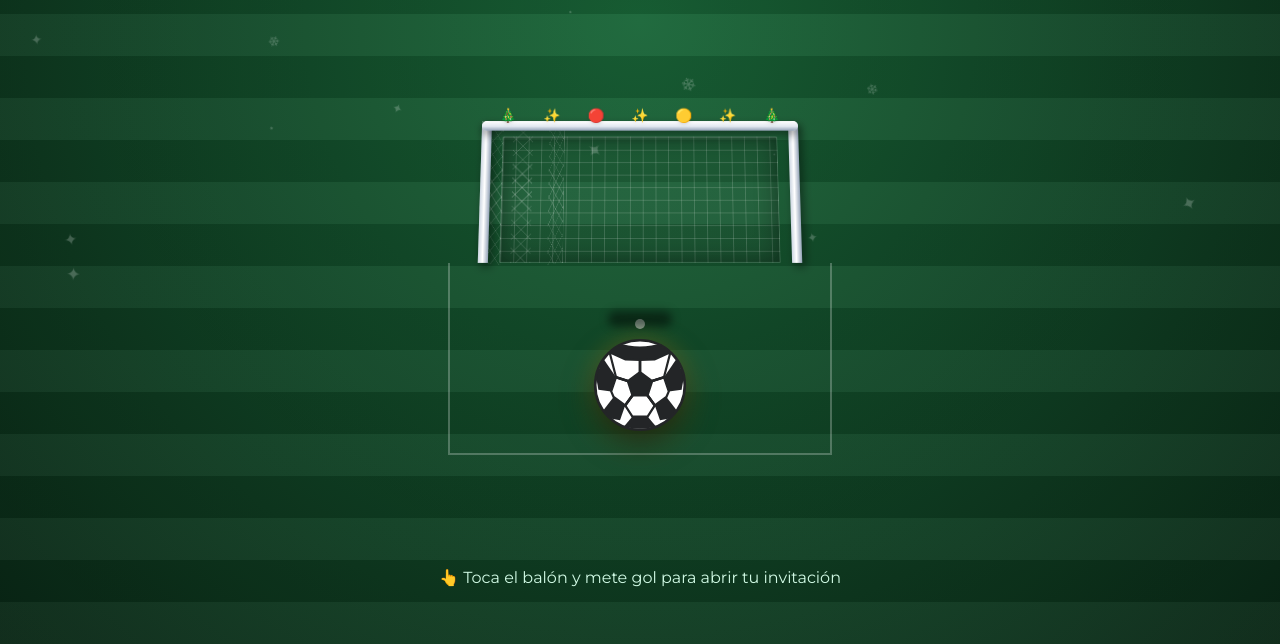
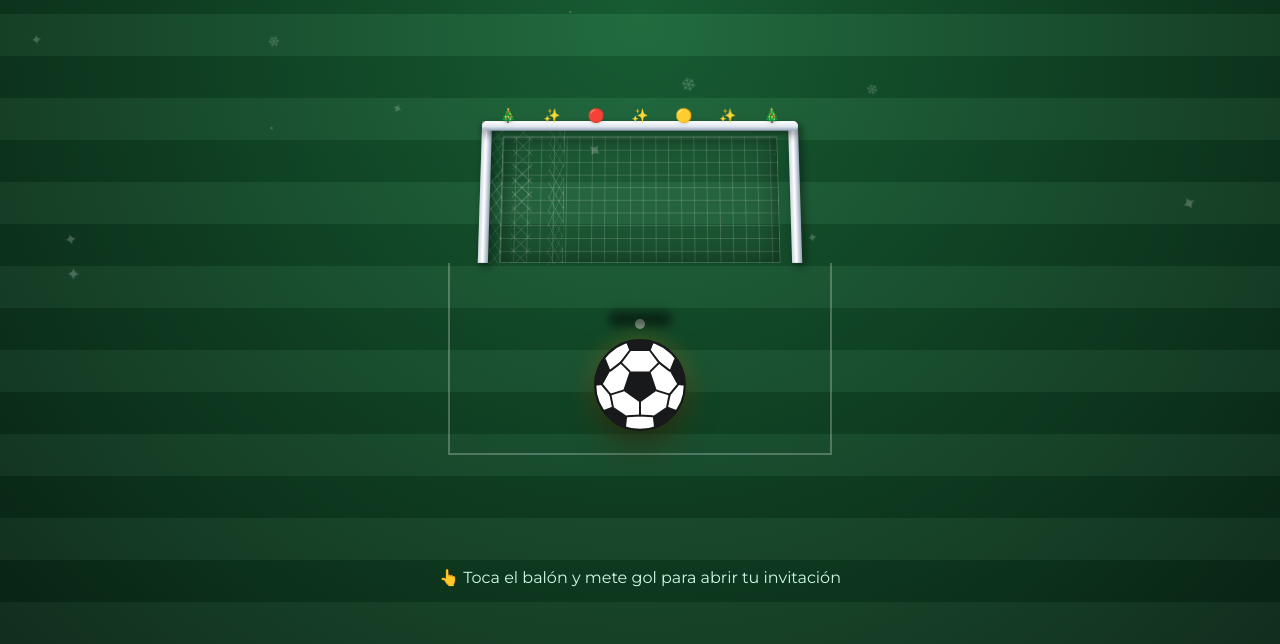
Before and after one commit to overtureloco7421/Posada, a plain HTML site: page index.html in a window 1280 px wide. Shown: the part 156-800 px from the top of the page. Drawn offline with nearby package versions, Linux system fonts and the light colour scheme; no server answers; a web font is replaced by a local one.

Commit message:
Update index.html

```diff
--- a/index.html
+++ b/index.html
@@ -174,58 +174,61 @@
           class="ball-idle w-24 h-24 rounded-full flex items-center justify-center cursor-pointer hover:scale-105 active:scale-95 transition-transform relative z-20 focus:outline-none">
           <svg viewBox="0 0 240 240" class="w-full h-full">
             <defs>
-              <clipPath id="soccerClip">
+              <clipPath id="ballVectorClip">
                 <circle cx="120" cy="120" r="112" />
               </clipPath>
             </defs>
 
-            <g clip-path="url(#soccerClip)">
-              <!-- Base blanca -->
+            <g clip-path="url(#ballVectorClip)">
+              <!-- Fondo blanco del balón -->
               <circle cx="120" cy="120" r="112" fill="#ffffff" />
 
-              <!-- Pentágono central (centro en 120,120, radio 32) -->
-              <polygon points="120,88 150.4,110.1 138.8,145.9 101.2,145.9 89.6,110.1" fill="#232527" />
+              <!-- Pentágono central invertido (base plana arriba, punta abajo, como el ejemplo 8022) -->
+              <polygon points="94,86 146,86 162,134 120,164 78,134" fill="#18191b" />
 
-              <!-- Líneas radiales que conectan cada vértice del pentágono con el anillo de hexágonos -->
-              <g stroke="#232527" stroke-width="6.5" stroke-linecap="round">
-                <line x1="120" y1="88" x2="120" y2="57" />
-                <line x1="150.4" y1="110.1" x2="179.9" y2="100.5" />
-                <line x1="138.8" y1="145.9" x2="157.1" y2="171" />
-                <line x1="101.2" y1="145.9" x2="82.9" y2="171" />
-                <line x1="89.6" y1="110.1" x2="60.1" y2="100.5" />
-              </g>
+              <!-- Gajos negros del perímetro -->
+              <!-- Tope superior -->
+              <polygon points="82,4 158,4 146,35 94,35" fill="#18191b" />
+              <!-- Lateral izquierdo alto -->
+              <polygon points="4,72 34,54 46,84 26,120 4,122" fill="#18191b" />
+              <!-- Lateral derecho alto -->
+              <polygon points="236,72 206,54 194,84 214,120 236,122" fill="#18191b" />
+              <!-- Inferior izquierdo -->
+              <polygon points="26,184 52,174 88,198 84,234 54,224" fill="#18191b" />
+              <!-- Inferior derecho -->
+              <polygon points="214,184 188,174 152,198 156,234 186,224" fill="#18191b" />
 
-              <!-- Gajos oscuros del borde exterior -->
-              <!-- Arriba -->
-              <path d="M 62,14 Q 120,34 178,14 L 196,38 L 156,56 L 120,57 L 84,56 L 44,38 Z" fill="#232527" />
-              <!-- Arriba izquierda -->
-              <path d="M 10,98 L 28,54 L 60.1,100.5 L 48,136 L 16,132 Z" fill="#232527" />
-              <!-- Arriba derecha -->
-              <path d="M 230,98 L 212,54 L 179.9,100.5 L 192,136 L 224,132 Z" fill="#232527" />
-              <!-- Abajo izquierda -->
-              <path d="M 28,184 L 54,150 L 82.9,171 L 70,208 L 46,204 Z" fill="#232527" />
-              <!-- Abajo derecha -->
-              <path d="M 212,184 L 186,150 L 157.1,171 L 170,208 L 194,204 Z" fill="#232527" />
-              <!-- Abajo centro -->
-              <path d="M 80,224 L 101,199 L 139,199 L 160,224 Q 120,235 80,224 Z" fill="#232527" />
+              <!-- Costuras (líneas de unión entre todos los gajos) -->
+              <g stroke="#18191b" stroke-width="5" stroke-linecap="round" stroke-linejoin="round" fill="none">
+                <!-- Del pentágono hacia afuera -->
+                <line x1="94" y1="86" x2="72" y2="64" />
+                <line x1="146" y1="86" x2="168" y2="64" />
+                <line x1="162" y1="134" x2="194" y2="144" />
+                <line x1="120" y1="164" x2="120" y2="196" />
+                <line x1="78" y1="134" x2="46" y2="144" />
 
-              <!-- Contornos de los hexágonos circundantes -->
-              <g fill="none" stroke="#232527" stroke-width="5.5" stroke-linejoin="round">
-                <!-- Superior izquierdo -->
-                <path d="M 84,56 L 120,57 L 120,88 L 89.6,110.1 L 60.1,100.5 L 44,38 Z" />
-                <!-- Superior derecho -->
-                <path d="M 120,57 L 156,56 L 196,38 L 179.9,100.5 L 150.4,110.1 L 120,88 Z" />
-                <!-- Inferior izquierdo -->
-                <path d="M 60.1,100.5 L 89.6,110.1 L 101.2,145.9 L 82.9,171 L 54,150 L 48,136 Z" />
-                <!-- Inferior derecho -->
-                <path d="M 150.4,110.1 L 179.9,100.5 L 192,136 L 186,150 L 157.1,171 L 138.8,145.9 Z" />
-                <!-- Inferior -->
-                <path d="M 101.2,145.9 L 138.8,145.9 L 157.1,171 L 139,199 L 101,199 L 82.9,171 Z" />
+                <!-- Conexiones del hexágono superior -->
+                <line x1="72" y1="64" x2="94" y2="35" />
+                <line x1="168" y1="64" x2="146" y2="35" />
+
+                <!-- Conexiones laterales superiores -->
+                <line x1="72" y1="64" x2="46" y2="84" />
+                <line x1="168" y1="64" x2="194" y2="84" />
+
+                <!-- Conexiones laterales inferiores -->
+                <line x1="26" y1="120" x2="46" y2="144" />
+                <line x1="46" y1="144" x2="52" y2="174" />
+                <line x1="214" y1="120" x2="194" y2="144" />
+                <line x1="194" y1="144" x2="188" y2="174" />
+
+                <!-- Conexiones inferiores -->
+                <line x1="120" y1="196" x2="88" y2="198" />
+                <line x1="120" y1="196" x2="152" y2="198" />
               </g>
             </g>
 
-            <!-- Borde exterior nítido -->
-            <circle cx="120" cy="120" r="112" fill="none" stroke="#232527" stroke-width="6.5" />
+            <!-- Contorno exterior limpio -->
+            <circle cx="120" cy="120" r="112" fill="none" stroke="#18191b" stroke-width="5.5" />
           </svg>
         </button>
       </div>
```
